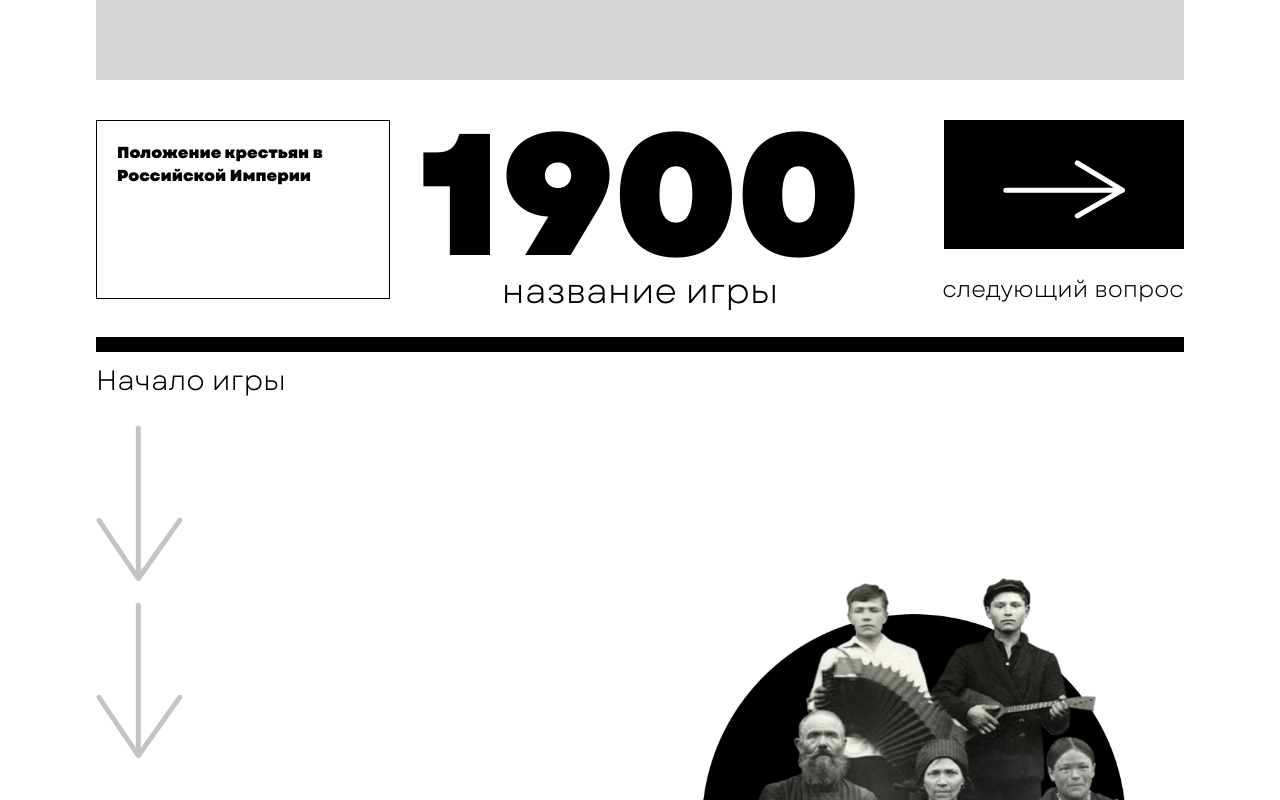
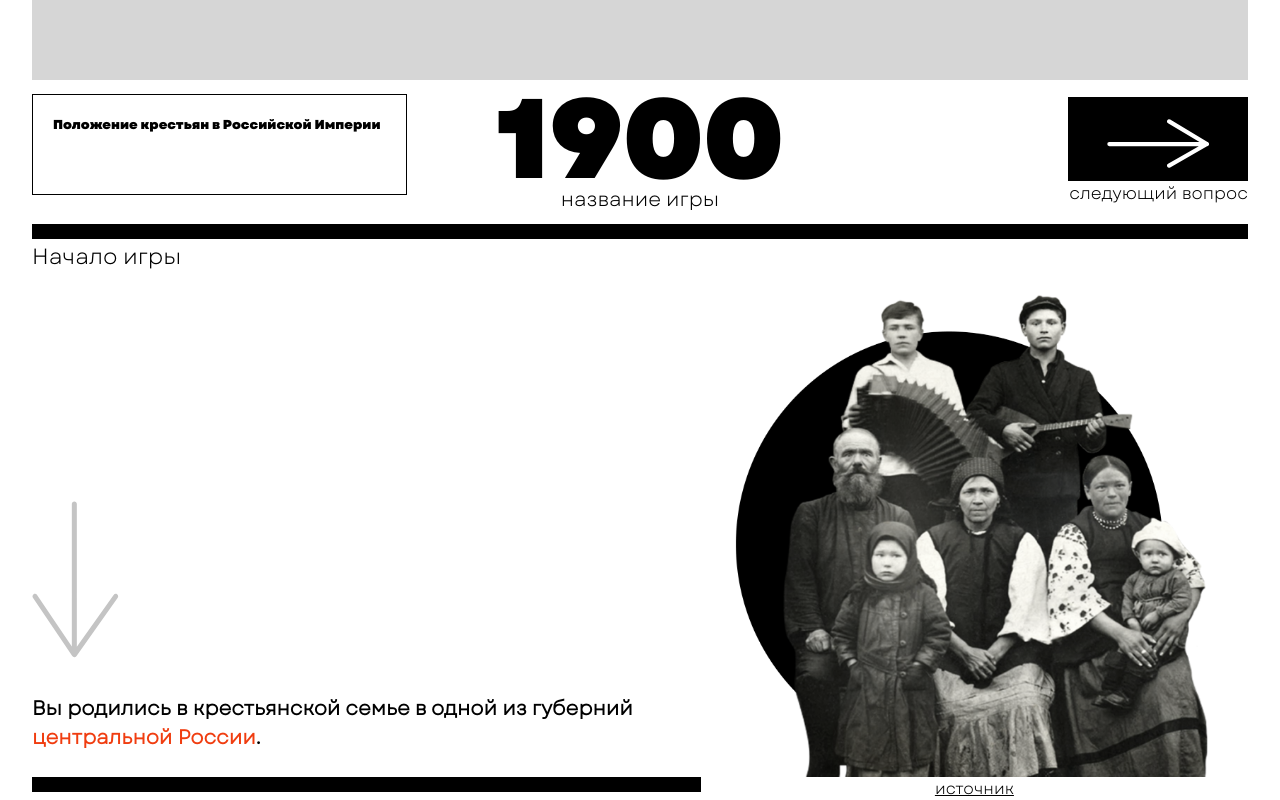
Before and after one commit to abshnko/revolution-game, a React (Create React App) app: page / in a window 1280 px wide. Shown: the top 800 px of the page. Built offline with nearby package versions, Linux system fonts and the light colour scheme.

Commit message:
some adaptivity

```diff
--- a/src/components/GamePage/GamePage.js
+++ b/src/components/GamePage/GamePage.js
@@ -142,7 +142,6 @@ function GamePage({ questions }) {
   };
 
   const chooseDisplayedInfo = (infoId) => {
-    console.log("IN");
     //check active info
     INFOS.forEach((INFO, INFOindex) => {
       const i = INFO.infos.findIndex((info) => info.infoId === infoId);
@@ -164,7 +163,6 @@ function GamePage({ questions }) {
         info.isActive = false;
       });
     });
-    console.log("OUT");
   };
 
   //check if there's more than one option = it's a question, otherwise =it's an announcement
@@ -269,8 +267,8 @@ function GamePage({ questions }) {
                         onClick={() => handleClick()}
                       >
                         <svg
-                          width="122"
-                          height="59"
+                          width="100%"
+                          height="100%"
                           viewBox="0 0 122 59"
                           fill="none"
                           xmlns="http://www.w3.org/2000/svg"
--- a/src/components/GamePage/Question.js
+++ b/src/components/GamePage/Question.js
@@ -1,5 +1,6 @@
 import React from "react";
 import { BsQuestion } from "react-icons/bs";
+import { useEffect, useState } from "react";
 
 const Question = ({
   question,
@@ -8,13 +9,17 @@ const Question = ({
   isLoading,
   setImgLoaded,
 }) => {
+  const [oneArrow, setOneArrow] = useState(false);
+  const [twoArrows, setTwoArrows] = useState(false);
+  const [zeroArrows, setZeroArrows] = useState(false);
+  const [makeSmallText, setMakeSmallText] = useState(false);
+
   const checkInfosForOptions = (option) => {
     if (!option.infos) {
       let number = option.text[0];
       const n = <div className="number">{number}</div>;
       var text = option.text.split(/.(.+)/)[1];
       text = text.split(/.(.+)/)[1];
-      console.log(text);
       const header = text.split(/[.,,,:,;,!,?](.+)/);
       const high = <div className="highlighted">{header[0]}</div>;
       const rest = header[1];
@@ -29,7 +34,6 @@ const Question = ({
     }
     let allId = option.infos.map((e) => e.id);
     let allText = option.infos.map((e) => e.altText);
-    console.log(allText);
 
     const l = (parts, i) => {
       //для верной передачи цифр
@@ -52,7 +56,6 @@ const Question = ({
       allButNumber = allButNumber.split(/.(.+)/)[1];
       let header = allButNumber.split(/[.,,,:,;,!,?](.+)/)[0]; //HEADER
       let theRest = allButNumber.split(/[.,,,:,;,!,?](.+)/)[1]; //REST
-      console.log(theRest);
       let checkHeader = header.split(new RegExp(`(${allText.join("|")})`));
       let checkRest;
       if (theRest !== undefined) {
@@ -60,11 +63,9 @@ const Question = ({
       } else {
         checkRest = [];
       }
-      console.log(checkRest);
 
       //    IF LINK IN HEADER
       if (checkHeader.length > 2) {
-        console.log("IN");
         for (let i = 1; i < checkHeader.length; i += 2) {
           checkHeader[i] = l(checkHeader, i);
         }
@@ -84,11 +85,9 @@ const Question = ({
           checkHeader.push(theRest);
         }
         let final = [all, checkHeader[checkHeader.length - 1]];
-        console.log(final);
         return [final];
       }
       if (checkRest.length > 2) {
-        console.log("IN");
         for (let i = 1; i < checkRest.length; i += 2) {
           checkRest[i] = l(checkRest, i);
         }
@@ -139,12 +138,61 @@ const Question = ({
     return <h2>{parts}</h2>;
   };
 
+  const isOverflown = ({
+    clientWidth,
+    clientHeight,
+    scrollWidth,
+    scrollHeight,
+  }) => {
+    return scrollHeight > clientHeight || scrollWidth > clientWidth;
+  };
+
+  const heightIsOverNpx = ({ clientHeight }, number) => {
+    return clientHeight >= number;
+  };
+
+  useEffect(() => {
+    const main = document.getElementsByClassName("main")[0];
+    const overflow = isOverflown(main);
+    const questionText = document.getElementsByClassName("question-text")[0];
+    const heightOver500 = heightIsOverNpx(questionText, 500);
+    if (overflow) {
+      setOneArrow(true);
+    } else if (heightOver500) {
+      setZeroArrows(true);
+    } else {
+      setTwoArrows(true);
+    }
+
+    if (heightIsOverNpx(questionText, 700)) {
+      setMakeSmallText(true);
+    }
+  }, [question]);
   return (
     <>
       {/* <div className="id-testing">current: {question[0].id}</div> */}{" "}
       {/*testing */}
       {question[0].options.length === 1 && (
         <div className="arrows">
+          {!zeroArrows && oneArrow && (
+            <svg
+              className="arrow"
+              width="87"
+              height="157"
+              viewBox="0 0 87 157"
+              fill="none"
+              xmlns="http://www.w3.org/2000/svg"
+            >
+              <path
+                fill-rule="evenodd"
+                clip-rule="evenodd"
+                d="M85.1192 93.312C86.2457 94.1102 86.5118 95.6706 85.7135 96.7972L44.3733 155.138C43.8986 155.808 43.1253 156.202 42.3044 156.192C41.4835 156.183 40.7196 155.771 40.2606 155.09L0.927173 96.7493C0.15533 95.6045 0.457683 94.0507 1.60251 93.2789C2.74733 92.507 4.3011 92.8094 5.07295 93.9542L39.8335 145.512L39.8335 3C39.8335 1.61929 40.9528 0.499998 42.3335 0.499998C43.7142 0.499998 44.8335 1.61929 44.8335 3L44.8335 145.84L81.6339 93.9064C82.4322 92.7798 83.9926 92.5137 85.1192 93.312Z"
+                fill="#C4C4C4"
+              />
+            </svg>
+          )}
+          {!zeroArrows && twoArrows && (
+            <>
               <svg
                 className="arrow"
                 width="87"
@@ -175,9 +223,13 @@ const Question = ({
                   fill="#C4C4C4"
                 />
               </svg>
+            </>
+          )}
         </div>
       )}
-      <div className="question">{checkInfosForQuestion(question)}</div>
+      <div className={`question-text ${makeSmallText ? " small-text" : ""}`}>
+        {checkInfosForQuestion(question)}
+      </div>
       {question[0].options.length > 1 && (
         <>
           <div className="options">
--- a/src/styles/main/style.css
+++ b/src/styles/main/style.css
@@ -28,14 +28,37 @@ html {
   margin: auto;
 }
 
+@media (max-width: 1400px) {
+  .game-page .wrapper {
+    max-width: 95%;
+  }
+}
+
 .game-page .container {
+  height: 100vh;
   display: -ms-grid;
   display: grid;
+  -ms-grid-rows: 8% 22% 2% 3% 65%;
+      grid-template-rows: 8% 22% 2% 3% 65%;
       grid-template-areas: "timeline"
  "controls"
  "line"
  "question-number"
  "main";
+}
+
+@media (max-width: 1600px) {
+  .game-page .container {
+    -ms-grid-rows: 8% 17% 2% 3% 70%;
+        grid-template-rows: 8% 17% 2% 3% 70%;
+  }
+}
+
+@media (max-width: 1400px) {
+  .game-page .container {
+    -ms-grid-rows: 8% 20% 2% 4% 66%;
+        grid-template-rows: 8% 20% 2% 4% 66%;
+  }
 }
 
 .game-page .container .timeline {
@@ -71,9 +94,21 @@ html {
   margin-left: 0;
 }
 
+@media (max-width: 1400px) {
+  .game-page .container .controls .infos {
+    font-size: 13px;
+  }
+}
+
 .game-page .container .controls .infos .info {
   margin-bottom: 15px;
   cursor: pointer;
+}
+
+@media (max-width: 1400px) {
+  .game-page .container .controls .infos .info {
+    margin-bottom: 5px;
+  }
 }
 
 .game-page .container .controls .year {
@@ -81,11 +116,24 @@ html {
   -ms-grid-column: 2;
   grid-area: year;
   font-family: GaretBold;
-  font-style: normal;
   font-weight: 850;
   font-size: 173px;
   line-height: 251px;
   margin-top: -20px;
+}
+
+@media (max-width: 1600px) {
+  .game-page .container .controls .year {
+    font-size: 143px;
+    line-height: 221px;
+  }
+}
+
+@media (max-width: 1400px) {
+  .game-page .container .controls .year {
+    font-size: 113px;
+    line-height: 191px;
+  }
 }
 
 .game-page .container .controls .year p {
@@ -95,6 +143,20 @@ html {
   font-size: 35px;
   line-height: 20px;
   margin: -40px 0 20px 0;
+}
+
+@media (max-width: 1600px) {
+  .game-page .container .controls .year p {
+    font-size: 30px;
+    line-height: 20px;
+  }
+}
+
+@media (max-width: 1400px) {
+  .game-page .container .controls .year p {
+    font-size: 20px;
+    line-height: 10px;
+  }
 }
 
 .game-page .container .controls .next {
@@ -121,14 +183,61 @@ html {
   border: none;
   width: 240px;
   height: 129px;
-  font-size: 100px;
   color: white;
   background-color: black;
   cursor: pointer;
 }
 
+@media (max-width: 1600px) {
+  .game-page .container .controls .next .next-button {
+    width: 210px;
+    height: 99px;
+  }
+}
+
+@media (max-width: 1400px) {
+  .game-page .container .controls .next .next-button {
+    width: 180px;
+    height: 84px;
+  }
+}
+
+.game-page .container .controls .next .next-button svg {
+  width: 150px;
+  height: 120px;
+}
+
+@media (max-width: 1600px) {
+  .game-page .container .controls .next .next-button svg {
+    width: 150px;
+    height: 100px;
+  }
+}
+
+@media (max-width: 1400px) {
+  .game-page .container .controls .next .next-button svg {
+    width: 102px;
+    height: 91px;
+  }
+}
+
 .game-page .container .controls .next p {
   font-size: 23px;
+}
+
+@media (max-width: 1600px) {
+  .game-page .container .controls .next p {
+    font-size: 20.5px;
+  }
+}
+
+@media (max-width: 1400px) {
+  .game-page .container .controls .next p {
+    font-size: 17px;
+    -ms-grid-column-align: start;
+        justify-self: start;
+    margin: 0 0 1em 0;
+  }
 }
 
 .game-page .container .line {
@@ -142,6 +251,7 @@ html {
   border: none;
   color: black;
   background-color: black;
+  margin: 0;
 }
 
 .game-page .container .question-number {
@@ -149,6 +259,13 @@ html {
   -ms-grid-column: 1;
   grid-area: question-number;
   font-size: 28px;
+}
+
+@media (max-width: 1400px) {
+  .game-page .container .question-number {
+    font-size: 22px;
+    margin-bottom: 10px;
+  }
 }
 
 .game-page .container .options-choose-sex .question {
@@ -299,7 +416,6 @@ html {
 }
 
 .game-page .container .main {
-  height: calc(100vh - 500px);
   -ms-grid-row: 5;
   -ms-grid-column: 1;
   grid-area: main;
@@ -315,16 +431,42 @@ html {
   -webkit-box-pack: justify;
       -ms-flex-pack: justify;
           justify-content: space-between;
+  overflow-y: auto;
+  overflow-x: visible;
 }
 
 .game-page .container .main .question {
+  display: -webkit-box;
+  display: -ms-flexbox;
+  display: flex;
+  -webkit-box-orient: vertical;
+  -webkit-box-direction: normal;
+      -ms-flex-direction: column;
+          flex-direction: column;
   -ms-grid-row: 1;
   -ms-grid-column: 1;
   grid-area: question;
 }
 
-.game-page .container .main .question .question h2 {
+.game-page .container .main .question .question-text h2 {
   font-size: 40px;
+  height: 100%;
+}
+
+@media (max-width: 1600px) {
+  .game-page .container .main .question .question-text h2 {
+    font-size: 30px;
+  }
+}
+
+@media (max-width: 1400px) {
+  .game-page .container .main .question .question-text h2 {
+    font-size: 20px;
+  }
+}
+
+.game-page .container .main .question .small-text h2 {
+  font-size: 30px;
 }
 
 .game-page .container .main .question .down-line hr {
@@ -367,6 +509,12 @@ html {
   transition: 0.25s;
 }
 
+@media (max-width: 1400px) {
+  .game-page .container .main .question .options .option-container .option {
+    font-size: 15px;
+  }
+}
+
 .game-page .container .main .question .options .option-container .option .text .header {
   display: -webkit-box;
   display: -ms-flexbox;
@@ -378,6 +526,12 @@ html {
   margin-bottom: 20px;
 }
 
+@media (max-width: 1400px) {
+  .game-page .container .main .question .options .option-container .option .text .header {
+    gap: 20px;
+  }
+}
+
 .game-page .container .main .question .options .option-container .option .text .header .number {
   display: -webkit-box;
   display: -ms-flexbox;
@@ -387,6 +541,12 @@ html {
   -webkit-box-pack: start;
       -ms-flex-pack: start;
           justify-content: start;
+}
+
+@media (max-width: 1400px) {
+  .game-page .container .main .question .options .option-container .option .text .header .number {
+    font-size: 40px;
+  }
 }
 
 .game-page .container .main .question .options .option-container .option .text .header .highlighted {
@@ -427,12 +587,19 @@ html {
   margin-bottom: 20px;
 }
 
+@media (max-width: 1600px) {
+  .game-page .container .main .arrows .arrow:nth-child(2) {
+    display: none;
+  }
+}
+
 .game-page .container .main .arrows .arrow:nth-child(2) {
   margin-bottom: 0;
 }
 
 .game-page .container .main .image {
-  margin: 2em auto 0 auto;
+  max-height: 100%;
+  margin: 0 auto;
   border-radius: 8px;
   -ms-flex-item-align: start;
       -ms-grid-row-align: start;
@@ -440,16 +607,28 @@ html {
 }
 
 .game-page .container .main .image .headImage {
-  width: 100%;
-  height: 100%;
+  max-width: 90%;
+  max-height: 100%;
   margin: 0 auto;
   display: block;
-  -o-object-fit: cover;
-     object-fit: cover;
+  -o-object-fit: contain;
+     object-fit: contain;
   -o-object-position: 0 15%;
      object-position: 0 15%;
   -webkit-filter: grayscale(80%);
           filter: grayscale(80%);
+}
+
+@media (min-width: 1955px) {
+  .game-page .container .main .image .headImage {
+    max-width: 80%;
+  }
+}
+
+@media (min-width: 2220px) {
+  .game-page .container .main .image .headImage {
+    max-width: 70%;
+  }
 }
 
 .game-page .container .main .image .img-container .img-ref {
--- a/src/styles/main/style.scss
+++ b/src/styles/main/style.scss
@@ -508,10 +508,21 @@ html {
   .wrapper {
     max-width: 85%;
     margin: auto;
+    @media (max-width: 1400px) {
+      max-width: 95%;
+    }
   }
 
   .container {
+    height: 100vh;
     display: grid;
+    grid-template-rows: 8% 22% 2% 3% 65%;
+    @media (max-width: 1600px) {
+      grid-template-rows: 8% 17% 2% 3% 70%;
+    }
+    @media (max-width: 1400px) {
+      grid-template-rows: 8% 20% 2% 4% 66%;
+    }
     grid-template-areas:
       "timeline"
       "controls"
@@ -540,20 +551,33 @@ html {
         padding: 20px;
         margin: 30px;
         margin-left: 0;
+        @media (max-width: 1400px) {
+          font-size: 13px;
+        }
 
         .info {
           margin-bottom: 15px;
           cursor: pointer;
+          @media (max-width: 1400px) {
+            margin-bottom: 5px;
+          }
         }
       }
       .year {
         grid-area: year;
         font-family: GaretBold;
-        font-style: normal;
         font-weight: 850;
         font-size: 173px;
         line-height: 251px;
         margin-top: -20px;
+        @media (max-width: 1600px) {
+          font-size: 143px;
+          line-height: 221px;
+        }
+        @media (max-width: 1400px) {
+          font-size: 113px;
+          line-height: 191px;
+        }
         p {
           font-family: GaretRegular;
           font-style: normal;
@@ -561,6 +585,14 @@ html {
           font-size: 35px;
           line-height: 20px;
           margin: -40px 0 20px 0;
+          @media (max-width: 1600px) {
+            font-size: 30px;
+            line-height: 20px;
+          }
+          @media (max-width: 1400px) {
+            font-size: 20px;
+            line-height: 10px;
+          }
         }
       }
       .next {
@@ -574,13 +606,42 @@ html {
           border: none;
           width: 240px;
           height: 129px;
-          font-size: 100px;
+          //   font-size: 100px;
           color: white;
           background-color: black;
           cursor: pointer;
+
+          @media (max-width: 1600px) {
+            width: 210px;
+            height: 99px;
+          }
+          @media (max-width: 1400px) {
+            width: 180px;
+            height: 84px;
+          }
+          svg {
+            width: 150px;
+            height: 120px;
+            @media (max-width: 1600px) {
+              width: 150px;
+              height: 100px;
+            }
+            @media (max-width: 1400px) {
+              width: 102px;
+              height: 91px;
+            }
+          }
         }
         p {
           font-size: 23px;
+          @media (max-width: 1600px) {
+            font-size: 20.5px;
+          }
+          @media (max-width: 1400px) {
+            font-size: 17px;
+            justify-self: start;
+            margin: 0 0 1em 0;
+          }
         }
       }
     }
@@ -591,11 +652,16 @@ html {
         border: none;
         color: black;
         background-color: black;
+        margin: 0;
       }
     }
     .question-number {
       grid-area: question-number;
       font-size: 28px;
+      @media (max-width: 1400px) {
+        font-size: 22px;
+        margin-bottom: 10px;
+      }
     }
 
     .options-choose-sex {
@@ -736,7 +802,6 @@ html {
     }
 
     .main {
-      height: calc(100vh - 500px);
       grid-area: main;
       align-items: end;
       display: grid;
@@ -744,15 +809,29 @@ html {
       grid-template-areas: "question image";
       gap: 0;
       justify-content: space-between;
-
+      overflow-y: auto;
+      //   overflow: visible;
+      overflow-x: visible;
       .question {
-        // display: flex;
-        // flex-direction: column;
+        display: flex;
+        flex-direction: column;
         grid-area: question;
 
-        .question {
+        .question-text {
           h2 {
             font-size: 40px;
+            height: 100%;
+            @media (max-width: 1600px) {
+              font-size: 30px;
+            }
+            @media (max-width: 1400px) {
+              font-size: 20px;
+            }
+          }
+        }
+        .small-text {
+          h2 {
+            font-size: 30px;
           }
         }
 
@@ -790,6 +869,9 @@ html {
               cursor: pointer;
               margin-bottom: 15px;
               transition: 0.25s;
+              @media (max-width: 1400px) {
+                font-size: 15px;
+              }
 
               .text {
                 .header {
@@ -797,11 +879,17 @@ html {
                   justify-content: space-between;
                   gap: 40px;
                   margin-bottom: 20px;
+                  @media (max-width: 1400px) {
+                    gap: 20px;
+                  }
                   .number {
                     display: flex;
                     font-family: GaretBold;
                     font-size: 50px;
                     justify-content: start;
+                    @media (max-width: 1400px) {
+                      font-size: 40px;
+                    }
                   }
                   .highlighted {
                     font-family: GaretBold;
@@ -836,28 +924,47 @@ html {
         .arrow {
           margin-bottom: 20px;
         }
+        @media (max-width: 1600px) {
+          .arrow:nth-child(2) {
+            display: none;
+          }
+        }
         .arrow:nth-child(2) {
           margin-bottom: 0;
+          //   display: none;
         }
       }
 
       .image {
-        margin: 2em auto 0 auto;
+        max-height: 100%;
+        margin: 0 auto;
         border-radius: 8px;
         align-self: start;
         .headImage {
-          // max-height: 25rem;
-          width: 100%;
-          height: 100%;
+          max-width: 90%;
+          max-height: 100%;
           margin: 0 auto;
           display: block;
-          //   border-radius: 8px;
-          object-fit: cover;
+          object-fit: contain;
           object-position: 0 15%;
-          //   width: 1100px;
-          //   height: 350px;
           filter: grayscale(80%);
         }
+
+        @media (min-width: 1955px) {
+          .headImage {
+            max-width: 80%;
+          }
+        }
+        @media (min-width: 2220px) {
+          .headImage {
+            max-width: 70%;
+          }
+        }
+        // @media (min-width: 2660px) {
+        //   .headImage {
+        //     max-width: 60%;
+        //   }
+        // }
         .img-container {
           .img-ref {
             text-align: center;
```
Also changed, not shown: src/data.js, 2 other files (tests, documents, lock files or other folders). Lines whose indentation alone changed are shown as unchanged.
